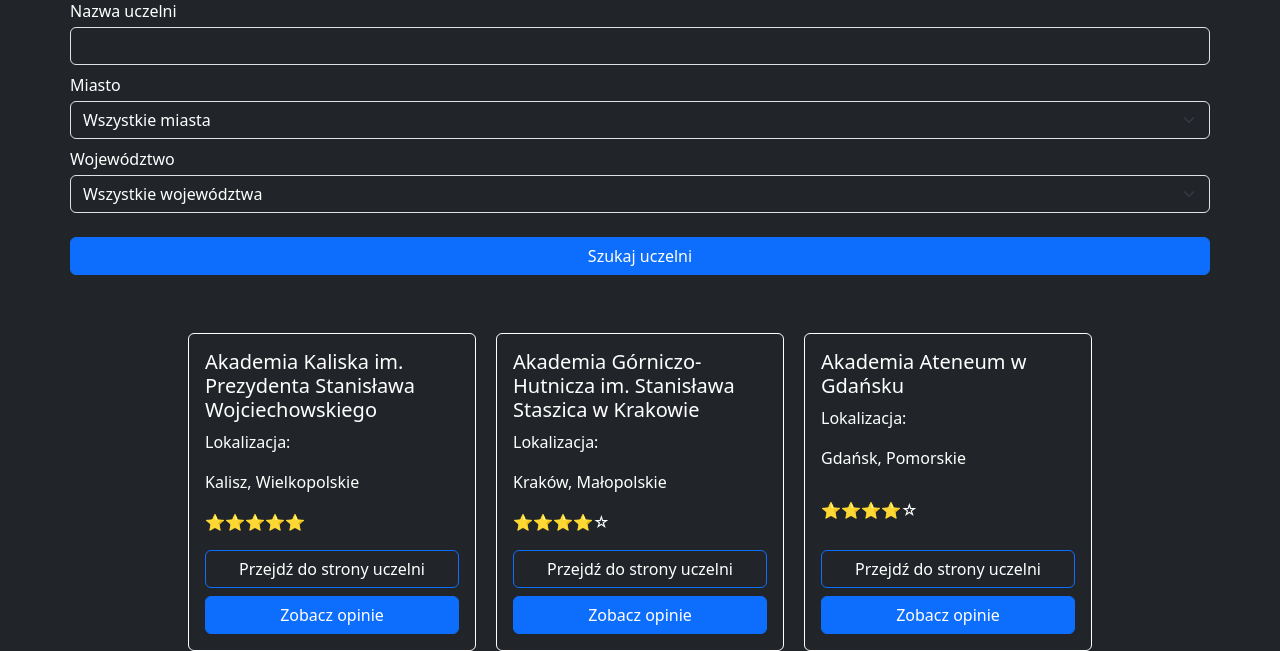
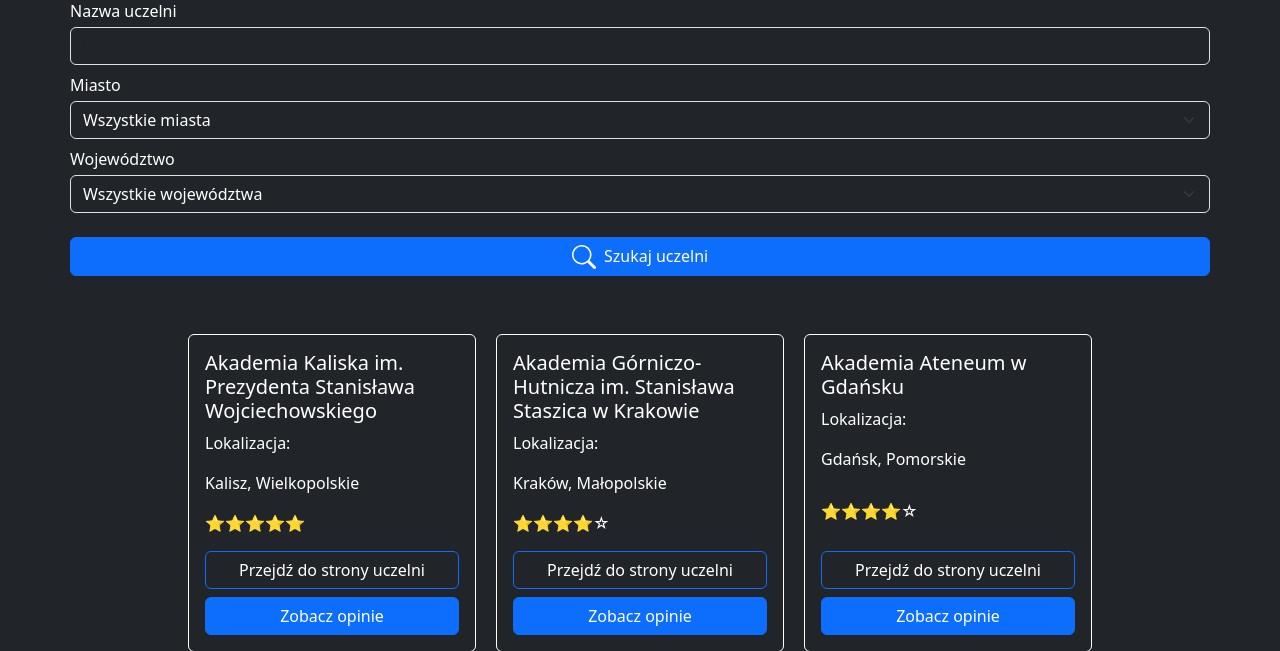
Before and after one commit to MateuszGrabarczyk/UniRecka---University-Reviews-Web-App-in-Django, a Django app: page /university/ in a window 1280 px wide. Shown: the part 172-823 px from the top of the page. Run offline with Django 4.2, Linux system fonts and the light colour scheme; data comes from the database, SQL or seed files in the repository; some libraries are stand-ins or nearby versions.

Commit message:
💄Add search icon to search button

```diff
--- a/unirecka/universities/templates/universities/university_list.html
+++ b/unirecka/universities/templates/universities/university_list.html
@@ -50,7 +50,17 @@
                 </select>
             </div>
             <div class="row mt-4 d-flex justify-content-center align-items-center">
-                <input class="btn btn-primary" type="submit" value="Szukaj uczelni">
+                <button class="btn btn-primary" type="submit">
+                    <svg xmlns="http://www.w3.org/2000/svg"
+                         width="24"
+                         height="24"
+                         fill="currentColor"
+                         class="bi bi-search me-1"
+                         viewBox="0 0 16 16">
+                        <path d="M11.742 10.344a6.5 6.5 0 1 0-1.397 1.398h-.001c.03.04.062.078.098.115l3.85 3.85a1 1 0 0 0 1.415-1.414l-3.85-3.85a1.007 1.007 0 0 0-.115-.1zM12 6.5a5.5 5.5 0 1 1-11 0 5.5 5.5 0 0 1 11 0z" />
+                    </svg>
+                    Szukaj uczelni
+                </button>
             </div>
         </form>
     </div>
```
